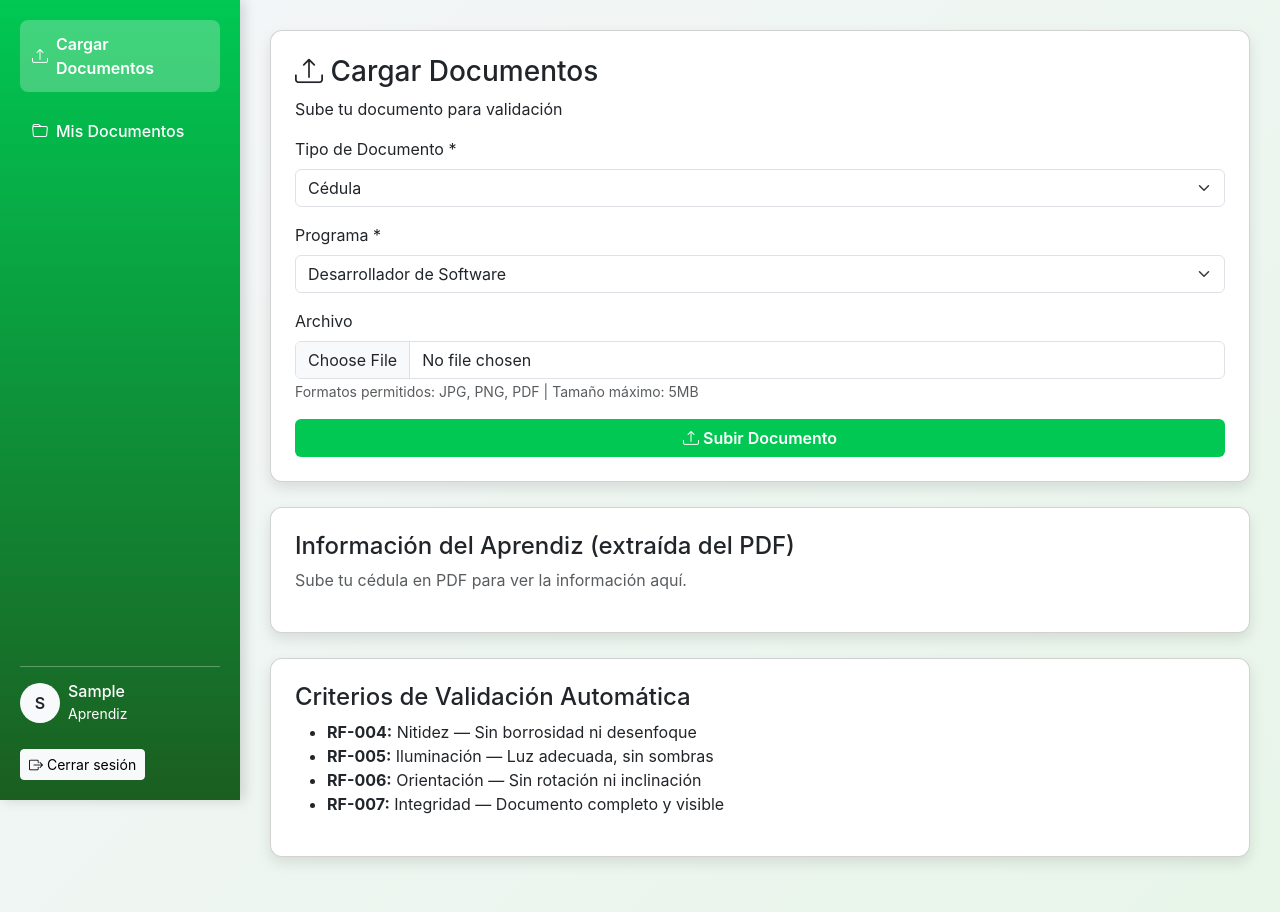
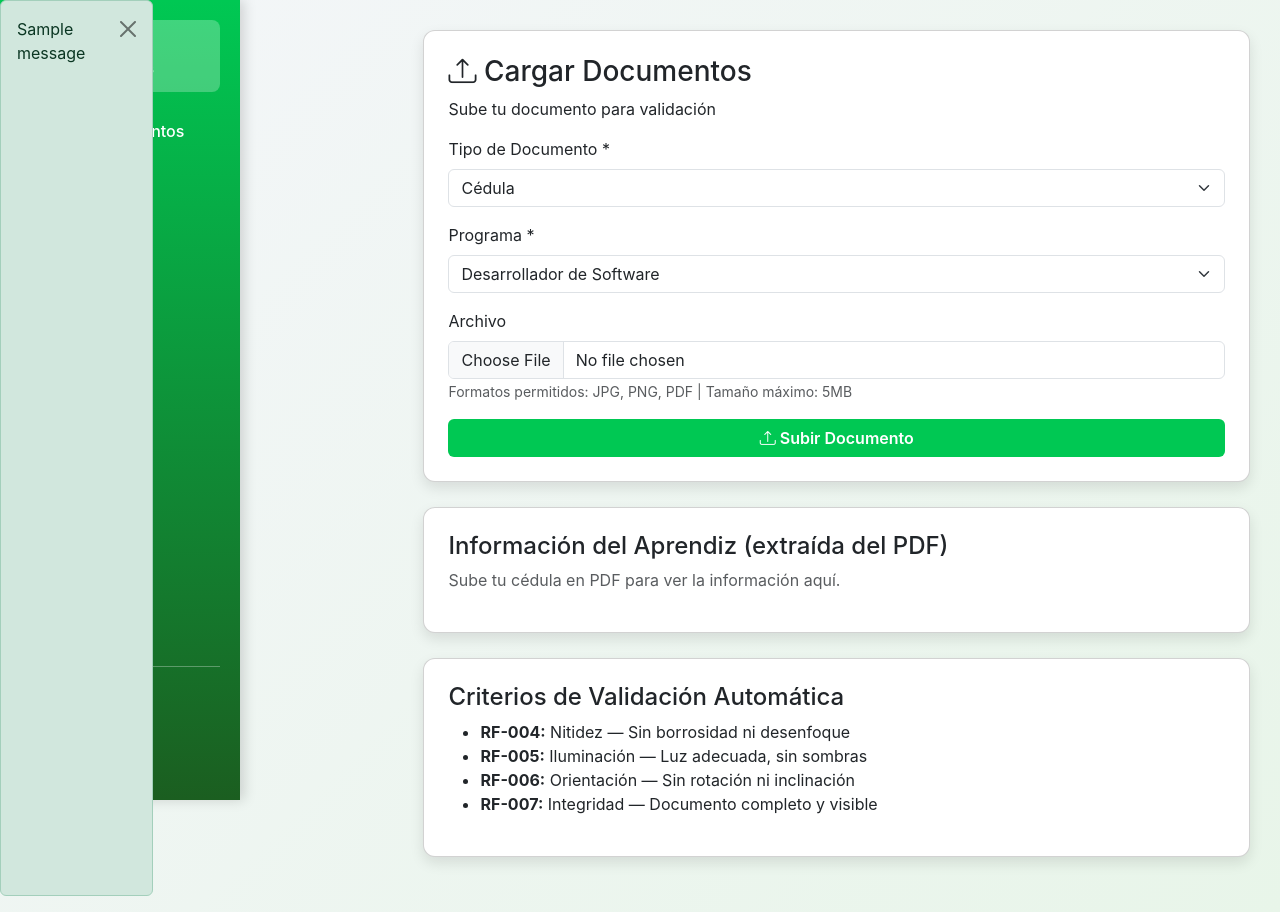
Before and after one commit to Resideth/sna-2.0, a Django app: page /cargar_documentos/ in a window 1280 px wide. Run offline with Django 5.2, Linux system fonts and the light colour scheme; a user stored in the database is signed in; tables that the repository leaves empty hold one stand-in row (values such as "Sample post"); one stand-in notice (Sample message) is shown.

Commit message:
Agregadd

```diff
--- a/Frontend-documentos-ia1.0/home/templates/cargar_documentos.html
+++ b/Frontend-documentos-ia1.0/home/templates/cargar_documentos.html
@@ -112,6 +112,15 @@
         </div>
     </div>
 
+        {% if messages %}
+              {% for message in messages %}
+                <div class="alert alert-{{ message.tags }} alert-dismissible fade show" role="alert">
+                  {{ message }}
+                  <button type="button" class="btn-close" data-bs-dismiss="alert" aria-label="Close"></button>
+                </div>
+              {% endfor %}
+            {% endif %}
+
     <!-- Contenido principal -->
     <div class="dashboard-container">
         <!-- Formulario -->
```
Also changed, not shown: Frontend-documentos-ia1.0/home/templates/login.html (+1 -8 lines).
